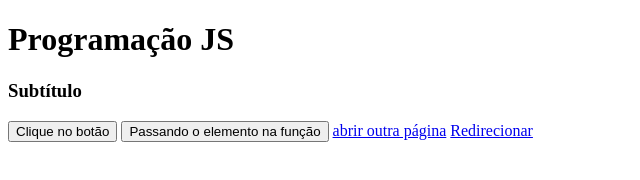
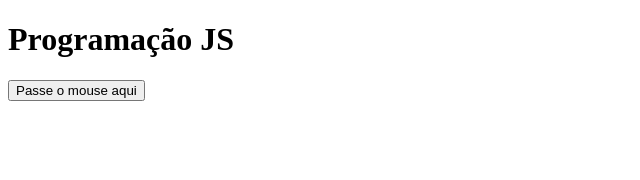
Before and after one commit to EdcarloLima/curso-javascript-iniciante, a plain HTML site: page index.html in a window 1280 px wide. Shown: the whole page, without its empty margins (0-640 px from the left). Drawn offline with Linux system fonts and the light colour scheme.

Commit message:
Mouse over e mouse out

```diff
--- a/index.html
+++ b/index.html
@@ -7,14 +7,14 @@
 </head>
 <body>
     <h1 id="titulo">Programação JS</h1>
-    <h3 id="subtitulo">Subtítulo</h3>
+    <!--<h3 id="subtitulo">Subtítulo</h3>
 
     <button type="button" onclick="funcaoBotao()">Clique no botão</button>
     <button type="button" onclick="funcaoElemento(this)">Passando o elemento na função</button>
     <a href="#" onclick="abrirPagina(this)">abrir outra página</a>
-    <a href="#" onclick="redirecionar(this)">Redirecionar</a>
+    <a href="#" onclick="redirecionar(this)">Redirecionar</a>-->
 
-
+    <button type="button" id="mouseover" onmouseover="trocar(this)" onmouseout="voltar(this)">Passe o mouse aqui</button>
 
 <!--<script>
     alert('Meu primeiro js - Script dentro da página');
--- a/js/main.js
+++ b/js/main.js
@@ -124,6 +124,7 @@ console.log(validarIdade(idade));
 */
 
 /* Alterando elementos no HTML */
+/*
 function funcaoBotao() {
     alert('Alterar o h1');
     document.getElementById('titulo').innerText ='Você alterou o Título em h1';
@@ -141,4 +142,13 @@ function redirecionar(elemento) {
 
 function abrirPagina() {
     window.open('https://www.w3schools.com/jquery/default.asp');
+}*/
+
+
+/* Mouse Over e Mouse Out */
+function trocar(elemento) {
+    elemento.innerHTML = "<strong>O mouse passou aqui (mouse over)</strong>"
 }
+function voltar(elemento) {
+    elemento.innerHTML = "<strong>O mouse saiu daqui (mouse out)</strong>"
+}
```
